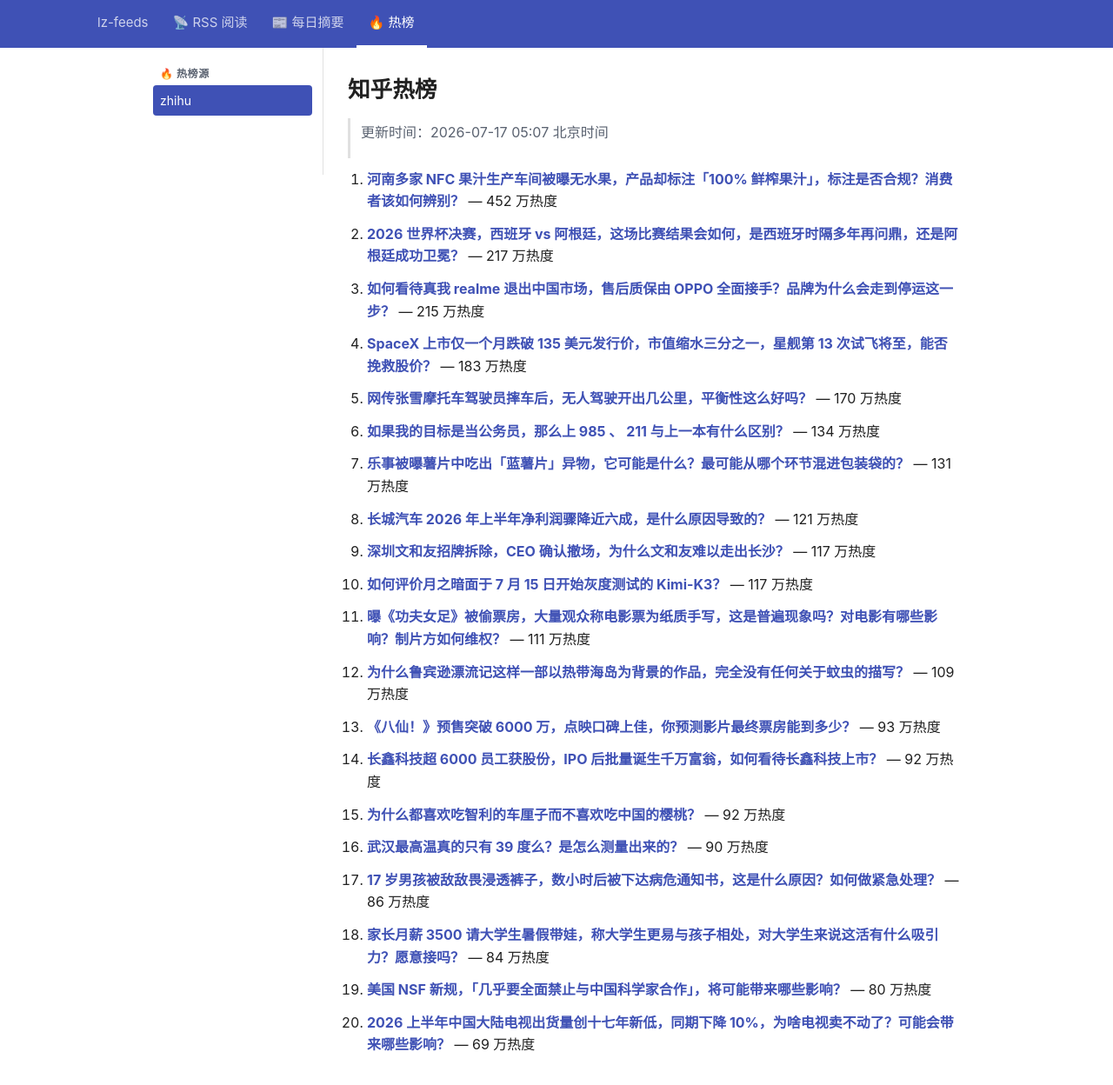
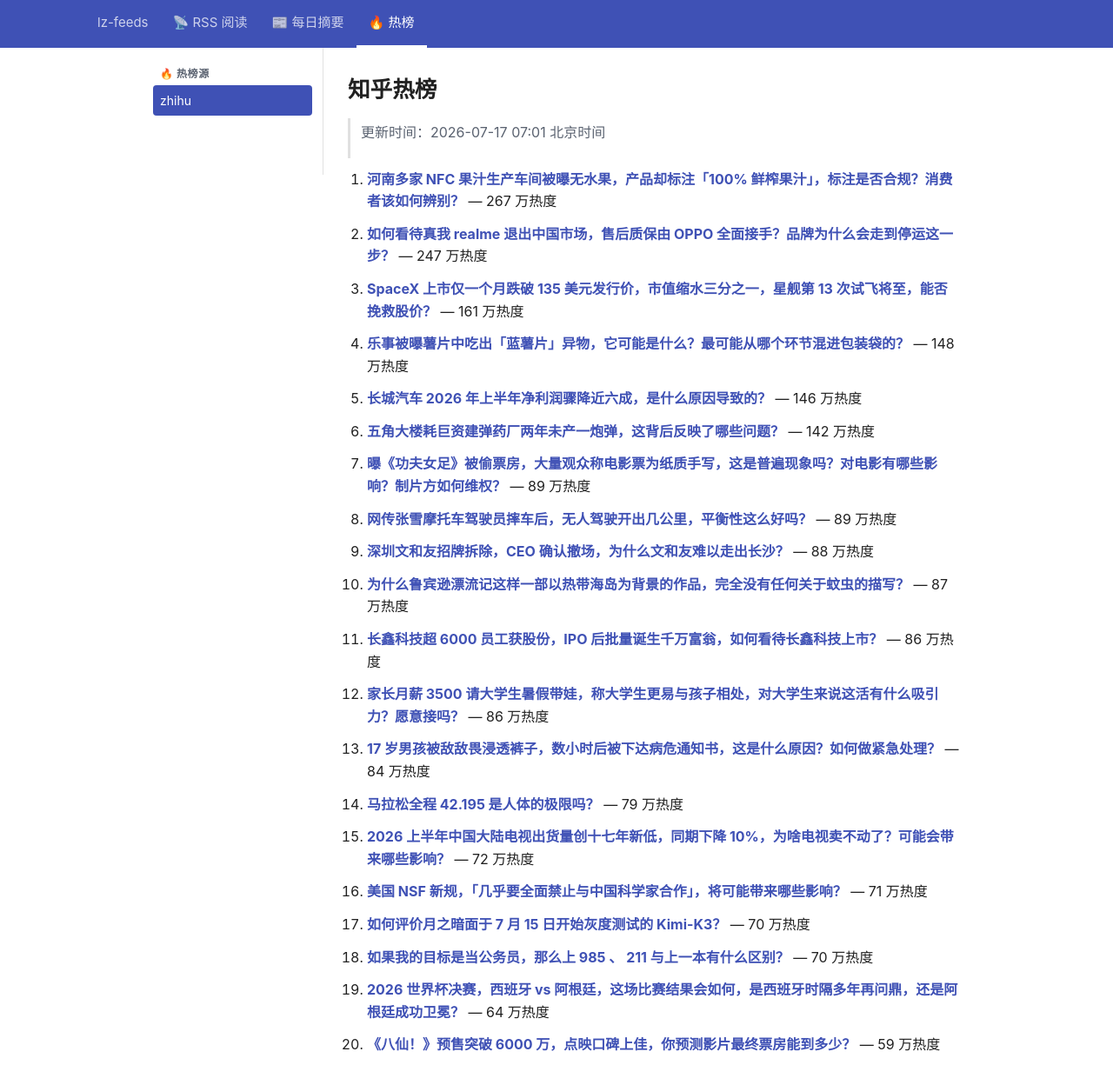
Before and after one commit to lizhang0101/lz-feeds, a Jekyll site: the page built from _hotlist/zhihu.md, in a window 1280 px wide and 1279 px high. Shown: the top 1248 px of the window at 87% size. Built offline with Jekyll 4.4.1, drawn with Linux system fonts in a browser that asks for light colours.

Commit message:
hotlist: 2026-07-16T23:01Z

```diff
--- a/_hotlist/zhihu.md
+++ b/_hotlist/zhihu.md
@@ -1,48 +1,48 @@
 ---
-updated: 2026-07-17 05:07 北京时间
+updated: 2026-07-17 07:01 北京时间
 count: 20
 ---
 
 # 知乎热榜
 
-> 更新时间：2026-07-17 05:07 北京时间
+> 更新时间：2026-07-17 07:01 北京时间
 
-1. **[河南多家 NFC 果汁生产车间被曝无水果，产品却标注「100% 鲜榨果汁」，标注是否合规？消费者该如何辨别？](https://www.zhihu.com/question/2060999608738608921)** — 452 万热度
+1. **[河南多家 NFC 果汁生产车间被曝无水果，产品却标注「100% 鲜榨果汁」，标注是否合规？消费者该如何辨别？](https://www.zhihu.com/question/2060999608738608921)** — 267 万热度
 
-2. **[2026 世界杯决赛，西班牙 vs 阿根廷，这场比赛结果会如何，是西班牙时隔多年再问鼎，还是阿根廷成功卫冕？](https://www.zhihu.com/question/2060979028366988938)** — 217 万热度
+2. **[如何看待真我 realme 退出中国市场，售后质保由 OPPO 全面接手？品牌为什么会走到停运这一步？](https://www.zhihu.com/question/2061159948042461715)** — 247 万热度
 
-3. **[如何看待真我 realme 退出中国市场，售后质保由 OPPO 全面接手？品牌为什么会走到停运这一步？](https://www.zhihu.com/question/2061159948042461715)** — 215 万热度
+3. **[SpaceX 上市仅一个月跌破 135 美元发行价，市值缩水三分之一，星舰第 13 次试飞将至，能否挽救股价？](https://www.zhihu.com/question/2061111911014470002)** — 161 万热度
 
-4. **[SpaceX 上市仅一个月跌破 135 美元发行价，市值缩水三分之一，星舰第 13 次试飞将至，能否挽救股价？](https://www.zhihu.com/question/2061111911014470002)** — 183 万热度
+4. **[乐事被曝薯片中吃出「蓝薯片」异物，它可能是什么？最可能从哪个环节混进包装袋的？](https://www.zhihu.com/question/2060136922228565203)** — 148 万热度
 
-5. **[网传张雪摩托车驾驶员摔车后，无人驾驶开出几公里，平衡性这么好吗？](https://www.zhihu.com/question/2060758431435158135)** — 170 万热度
+5. **[长城汽车 2026 年上半年净利润骤降近六成，是什么原因导致的？](https://www.zhihu.com/question/2060421321046205380)** — 146 万热度
 
-6. **[如果我的目标是当公务员，那么上 985 、 211 与上一本有什么区别？](https://www.zhihu.com/question/1931818975265789556)** — 134 万热度
+6. **[五角大楼耗巨资建弹药厂两年未产一炮弹，这背后反映了哪些问题？](https://www.zhihu.com/question/2060881836415439518)** — 142 万热度
 
-7. **[乐事被曝薯片中吃出「蓝薯片」异物，它可能是什么？最可能从哪个环节混进包装袋的？](https://www.zhihu.com/question/2060136922228565203)** — 131 万热度
+7. **[曝《功夫女足》被偷票房，大量观众称电影票为纸质手写，这是普遍现象吗？对电影有哪些影响？制片方如何维权？](https://www.zhihu.com/question/2060808065167746714)** — 89 万热度
 
-8. **[长城汽车 2026 年上半年净利润骤降近六成，是什么原因导致的？](https://www.zhihu.com/question/2060421321046205380)** — 121 万热度
+8. **[网传张雪摩托车驾驶员摔车后，无人驾驶开出几公里，平衡性这么好吗？](https://www.zhihu.com/question/2060758431435158135)** — 89 万热度
 
-9. **[深圳文和友招牌拆除，CEO 确认撤场，为什么文和友难以走出长沙？](https://www.zhihu.com/question/2060496768580718879)** — 117 万热度
+9. **[深圳文和友招牌拆除，CEO 确认撤场，为什么文和友难以走出长沙？](https://www.zhihu.com/question/2060496768580718879)** — 88 万热度
 
-10. **[如何评价月之暗面于 7 月 15 日开始灰度测试的 Kimi-K3？](https://www.zhihu.com/question/2060635206651065501)** — 117 万热度
+10. **[为什么鲁宾逊漂流记这样一部以热带海岛为背景的作品，完全没有任何关于蚊虫的描写？](https://www.zhihu.com/question/2058654142529384461)** — 87 万热度
 
-11. **[曝《功夫女足》被偷票房，大量观众称电影票为纸质手写，这是普遍现象吗？对电影有哪些影响？制片方如何维权？](https://www.zhihu.com/question/2060808065167746714)** — 111 万热度
+11. **[长鑫科技超 6000 员工获股份，IPO 后批量诞生千万富翁，如何看待长鑫科技上市？](https://www.zhihu.com/question/2059993412737283983)** — 86 万热度
 
-12. **[为什么鲁宾逊漂流记这样一部以热带海岛为背景的作品，完全没有任何关于蚊虫的描写？](https://www.zhihu.com/question/2058654142529384461)** — 109 万热度
+12. **[家长月薪 3500 请大学生暑假带娃，称大学生更易与孩子相处，对大学生来说这活有什么吸引力？愿意接吗？](https://www.zhihu.com/question/2060824517308412396)** — 86 万热度
 
-13. **[《八仙！》预售突破 6000 万，点映口碑上佳，你预测影片最终票房能到多少？](https://www.zhihu.com/question/2059956129291919389)** — 93 万热度
+13. **[17 岁男孩被敌敌畏浸透裤子，数小时后被下达病危通知书，这是什么原因？如何做紧急处理？](https://www.zhihu.com/question/2060390753055123000)** — 84 万热度
 
-14. **[长鑫科技超 6000 员工获股份，IPO 后批量诞生千万富翁，如何看待长鑫科技上市？](https://www.zhihu.com/question/2059993412737283983)** — 92 万热度
+14. **[马拉松全程 42.195 是人体的极限吗？](https://www.zhihu.com/question/2059964988463355152)** — 79 万热度
 
-15. **[为什么都喜欢吃智利的车厘子而不喜欢吃中国的樱桃？](https://www.zhihu.com/question/1993136934327960099)** — 92 万热度
+15. **[2026 上半年中国大陆电视出货量创十七年新低，同期下降 10%，为啥电视卖不动了？可能会带来哪些影响？](https://www.zhihu.com/question/2060800089560282167)** — 72 万热度
 
-16. **[武汉最高温真的只有 39 度么？是怎么测量出来的？](https://www.zhihu.com/question/2060683386755232040)** — 90 万热度
+16. **[美国 NSF 新规，「几乎要全面禁止与中国科学家合作」，将可能带来哪些影响？](https://www.zhihu.com/question/2060040310399263380)** — 71 万热度
 
-17. **[17 岁男孩被敌敌畏浸透裤子，数小时后被下达病危通知书，这是什么原因？如何做紧急处理？](https://www.zhihu.com/question/2060390753055123000)** — 86 万热度
+17. **[如何评价月之暗面于 7 月 15 日开始灰度测试的 Kimi-K3？](https://www.zhihu.com/question/2060635206651065501)** — 70 万热度
 
-18. **[家长月薪 3500 请大学生暑假带娃，称大学生更易与孩子相处，对大学生来说这活有什么吸引力？愿意接吗？](https://www.zhihu.com/question/2060824517308412396)** — 84 万热度
+18. **[如果我的目标是当公务员，那么上 985 、 211 与上一本有什么区别？](https://www.zhihu.com/question/1931818975265789556)** — 70 万热度
 
-19. **[美国 NSF 新规，「几乎要全面禁止与中国科学家合作」，将可能带来哪些影响？](https://www.zhihu.com/question/2060040310399263380)** — 80 万热度
+19. **[2026 世界杯决赛，西班牙 vs 阿根廷，这场比赛结果会如何，是西班牙时隔多年再问鼎，还是阿根廷成功卫冕？](https://www.zhihu.com/question/2060979028366988938)** — 64 万热度
 
-20. **[2026 上半年中国大陆电视出货量创十七年新低，同期下降 10%，为啥电视卖不动了？可能会带来哪些影响？](https://www.zhihu.com/question/2060800089560282167)** — 69 万热度
+20. **[《八仙！》预售突破 6000 万，点映口碑上佳，你预测影片最终票房能到多少？](https://www.zhihu.com/question/2059956129291919389)** — 59 万热度
```
